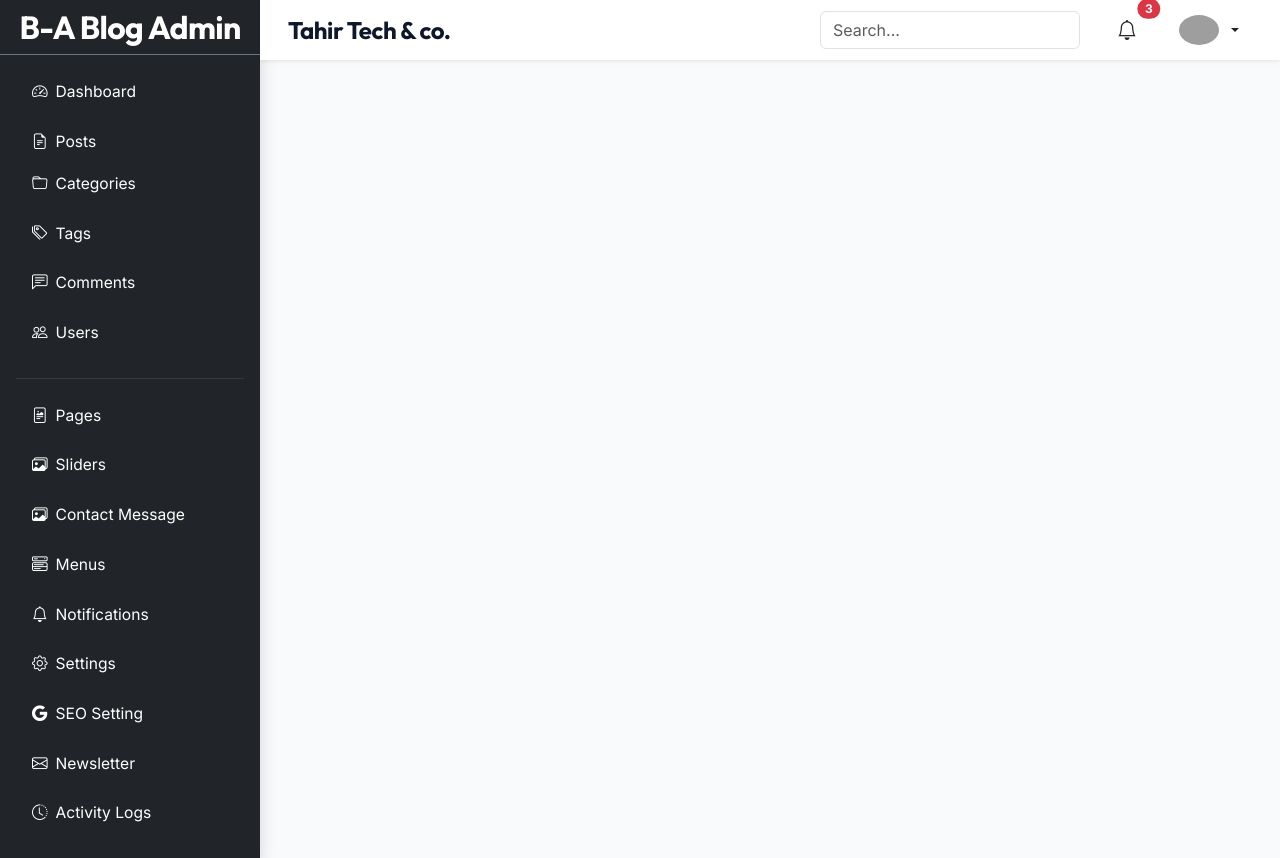
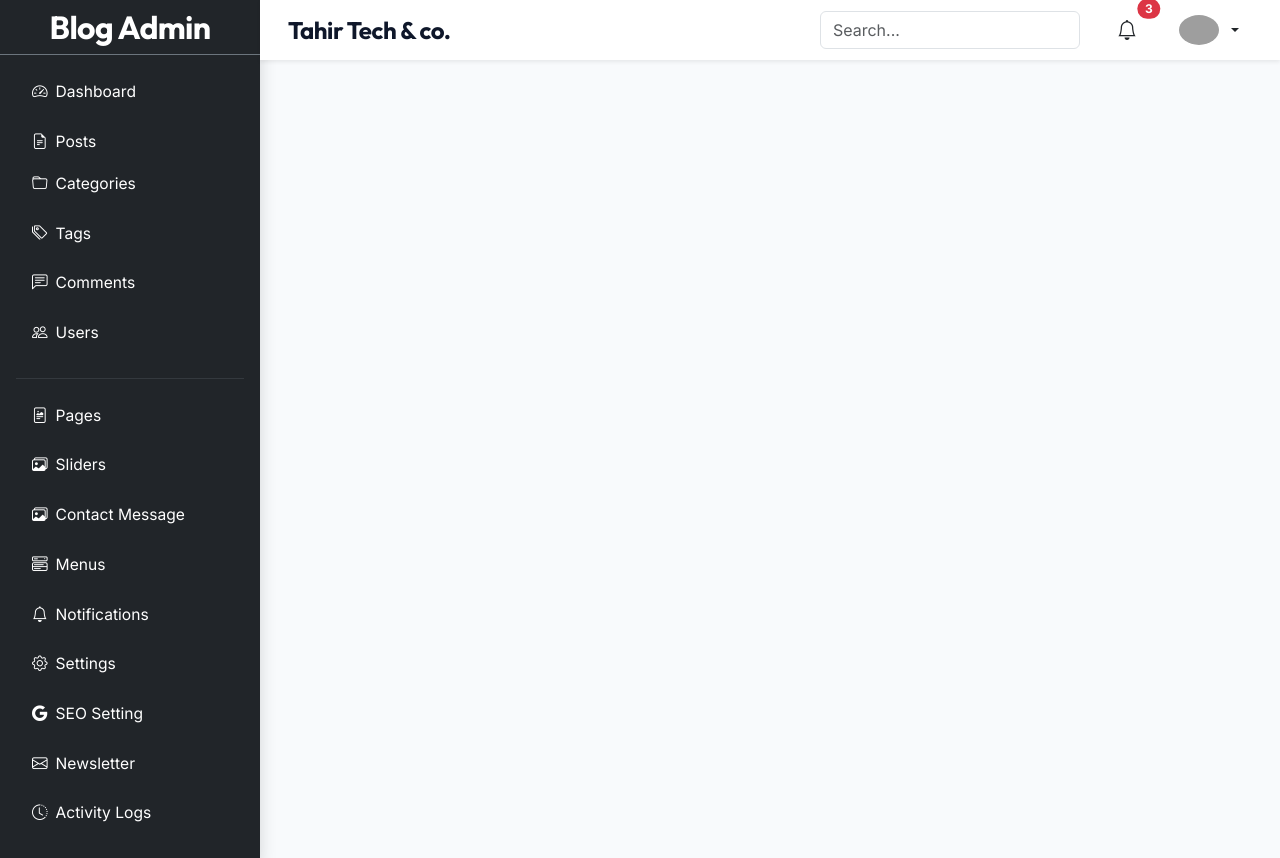
Before and after one commit to Ahmed-Bhai-0999/blog-frontend, a React (Vite) app: page /admin in a window 1280 px wide. Built offline with nearby package versions, Linux system fonts and the light colour scheme; no server answers; sample sign-in values are in the browser's storage; grey boxes are pictures that could not be loaded; a web font is replaced by a local one.

Commit message:
Change Web site Name

```diff
--- a/src/components/admin/Sidebar.jsx
+++ b/src/components/admin/Sidebar.jsx
@@ -17,7 +17,7 @@ export default function Sidebar() {
             }}
         >
             <div className="border-bottom border-secondary p-2">
-                <h2 className="text-center mb-0 text-white">B-A Blog Admin</h2>
+                <h2 className="text-center mb-0 text-white">Blog Admin</h2>
             </div>
 
             <ul className="nav flex-column p-3">
```
